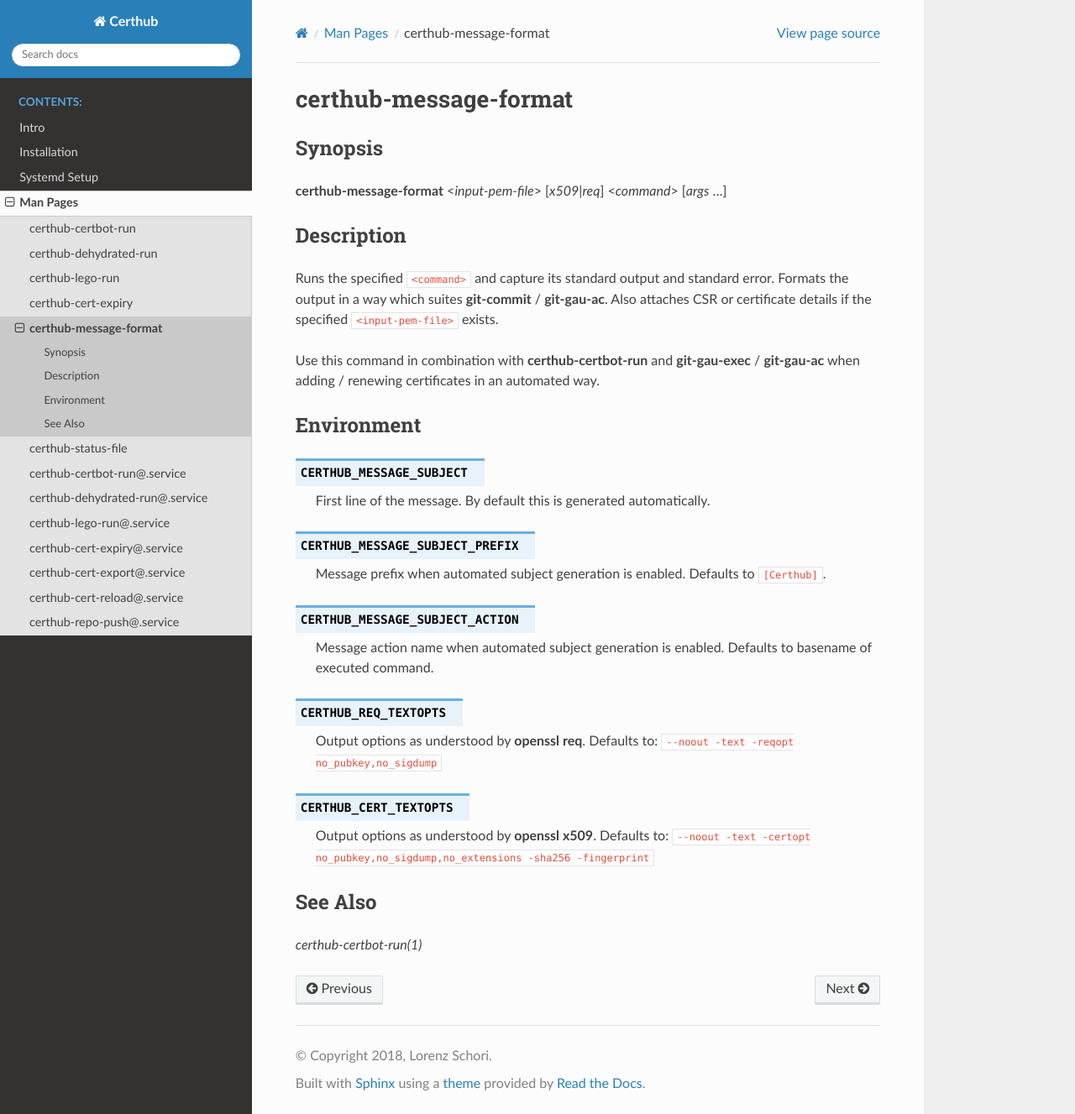
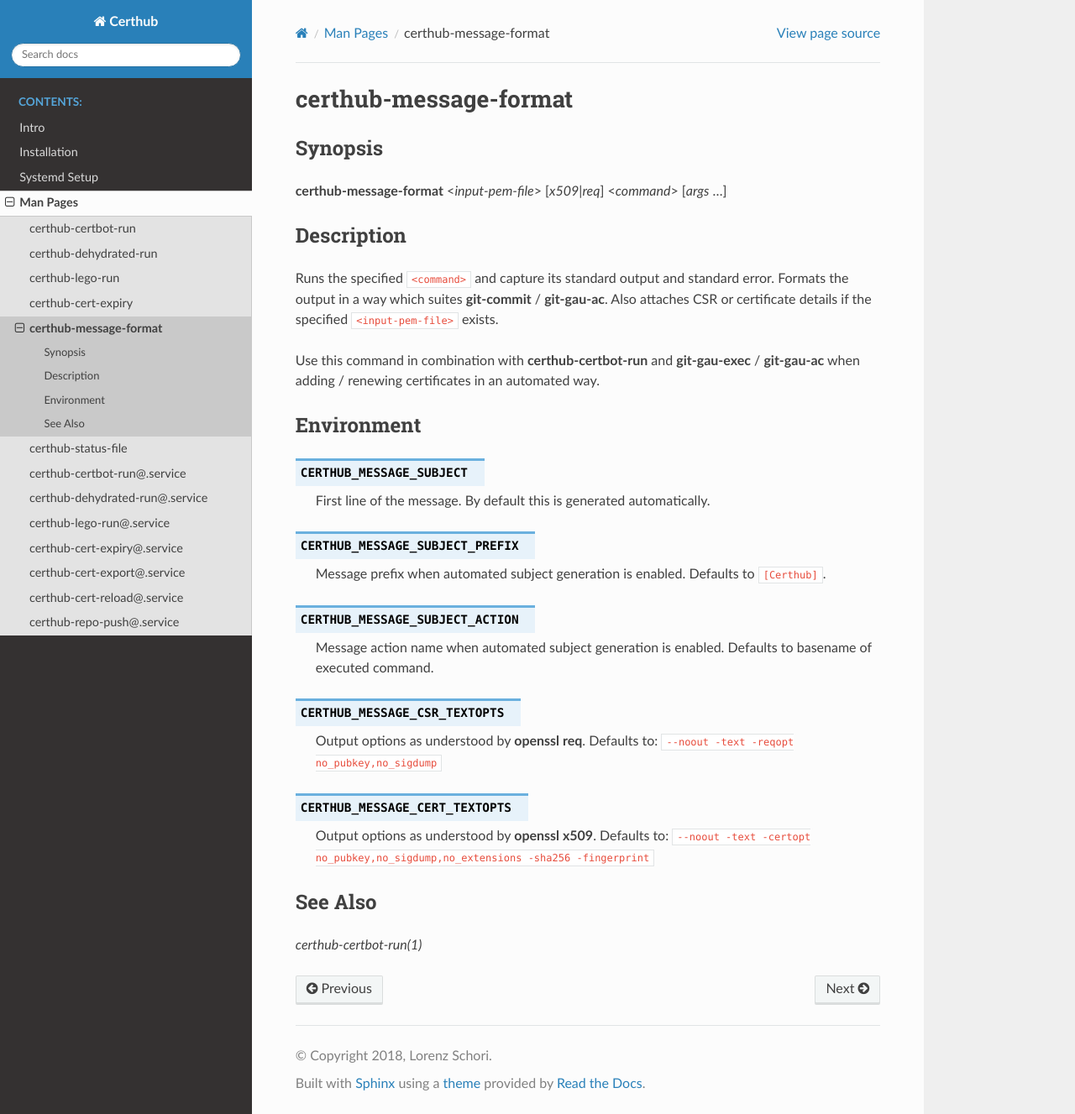
Before and after one commit to certhub/certhub, a Sphinx documentation site: the page built from doc/certhub-message-format.1.rst, in a window 1280 px wide and 1327 px high. Shown: the whole window at 84% size. Built offline with Sphinx 7.4.7 and the Read the Docs theme 2.0.0, drawn with Linux system fonts in a browser that asks for light colours.

Commit message:
Fix textopts variable names

```diff
--- a/doc/certhub-message-format.1.rst
+++ b/doc/certhub-message-format.1.rst
@@ -38,12 +38,12 @@ Environment
    Message action name when automated subject generation is enabled.
    Defaults to basename of executed command.
 
-.. envvar:: CERTHUB_REQ_TEXTOPTS
+.. envvar:: CERTHUB_MESSAGE_CSR_TEXTOPTS
 
    Output options as understood by :program:`openssl req`. Defaults to:
    ``--noout -text -reqopt no_pubkey,no_sigdump``
 
-.. envvar:: CERTHUB_CERT_TEXTOPTS
+.. envvar:: CERTHUB_MESSAGE_CERT_TEXTOPTS
 
     Output options as understood by :program:`openssl x509`. Defaults to:
     ``--noout -text -certopt no_pubkey,no_sigdump,no_extensions -sha256
```
Also changed, not shown: 1 other file.
